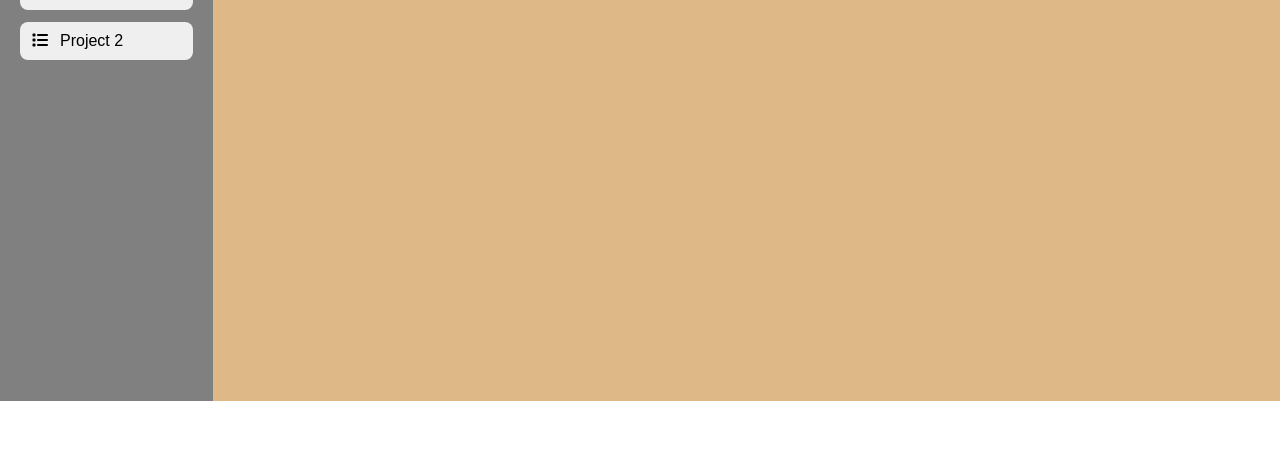
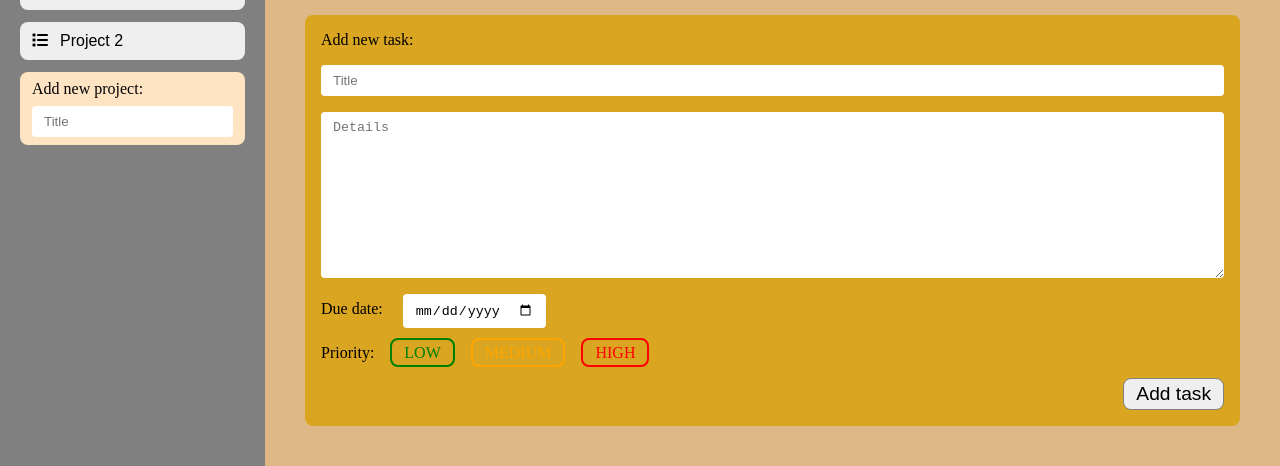
Before and after one commit to molnar-david/odin-todo-list, a plain HTML site: page index.html in a window 1280 px wide. Shown: the part 399-865 px from the top of the page. Before the commit the page ends 800 px from the top, so only its background shows below. Drawn offline with Linux system fonts and the light colour scheme; a script that the page names is missing.

Commit message:
Add forms

```diff
--- a/index.html
+++ b/index.html
@@ -21,6 +21,10 @@
             <div class="btn-container">
                 <button class="project-btn"><i class="fa-solid fa-list"></i>Project 1</button>
                 <button class="project-btn"><i class="fa-solid fa-list"></i>Project 2</button>
+                <div id="add-project-container">
+                    <div>Add new project:</div>
+                    <input type="text" id="add-project-title" name="add-project-title" placeholder="Title">
+                </div>
             </div>
         </nav>
         <ul id="content">
@@ -48,6 +52,31 @@
                 <button class="todo-edit-btn"></button>
                 <button class="todo-delete-btn"></button>
             </li>
+            <form id="add-todo-form">
+                <div>Add new task:</div>
+                <input type="text" id="add-todo-title" name="add-todo-title" placeholder="Title">
+                <textarea id="add-todo-details" name="add-todo-details" rows="10" placeholder="Details"></textarea>
+                <div>
+                    <label for="add-todo-date">Due date:</label>
+                    <input type="date" id="add-todo-date" name="add-todo-date">
+                </div>
+                <fieldset>
+                    <legend>Priority:</legend>
+                    <div>
+                        <input type="radio" id="add-todo-priority-low" name="add-todo-priority" value="low">
+                        <label for="add-todo-priority-low">LOW</label>
+                    </div>
+                    <div>
+                        <input type="radio" id="add-todo-priority-med" name="add-todo-priority" value="med">
+                        <label for="add-todo-priority-med">MEDIUM</label>
+                    </div>
+                    <div>
+                        <input type="radio" id="add-todo-priority-high" name="add-todo-priority" value="high">
+                        <label for="add-todo-priority-high">HIGH</label>
+                    </div>
+                </fieldset>
+                <input type="button" id="add-todo-btn" value="Add task"></button>
+            </form>
         </ul>
     </div>
 </body>
--- a/main.js
+++ /dev/null
@@ -1 +0,0 @@
-(()=>{"use strict";let t=new class{#t;#e=[];constructor(t){this.#t=t}get title(){return this.#t}get todos(){return this.#e}addTodo(t){this.#e.push(t)}popTodo(t){return this.#e.splice(this.#e.indexOf(t),1)}}("title");t.addTodo(new class{#t;#i;#s;#o;#r;constructor(t,e,i,s,o=!1){this.#t=t,this.#i=e,this.#s=i,this.#o=s,this.#r=o}get title(){return this.#t}get description(){return this.#i}get dueDate(){return this.#s}get priority(){return this.#o}get checked(){return this.#r}set title(t){this.#t=t}set description(t){this.#i=t}set dueDate(t){this.#s=t}set priority(t){this.#o=t}toggleChecked(){this.#r=!this.#r}}("title","description","dueDate","priority")),console.log(t.popTodo(t.todos[0]))})();
--- a/styles.css
+++ b/styles.css
@@ -10,7 +10,7 @@ button {
 
 #site-container {
     display: grid;
-    grid-template: 120px auto / 1fr 5fr;
+    grid-template: 120px auto / 1fr 4fr;
     width: 100vw;
     height: 100vh;
 }
@@ -46,6 +46,21 @@ button > i {
 
 #sidebar > h2 {
     padding: 40px 0 24px;
+}
+
+#add-project-container {
+    display: flex;
+    flex-direction: column;
+    background-color: bisque;
+    border-radius: 8px;
+    gap: 8px;
+    padding: 8px 12px;
+}
+
+#add-project-title {
+    border: none;
+    border-radius: 4px;
+    padding: 8px 12px;
 }
 
 #content {
@@ -96,8 +111,9 @@ button > i {
     background-image: url("./assets/check-bold.svg");
 }
 
-.todo:hover {
-    background-color: rgb(255, 213, 161);
+.todo:hover,
+.todo > button:hover {
+    filter: brightness(0.8)
 }
 
 .todo.priority-low {
@@ -133,6 +149,93 @@ button > i {
     border-radius: 4px;
 }
 
-.todo > button:hover {
-    filter: brightness(0.8)
+#add-todo-form {
+    display: flex;
+    flex-direction: column;
+    gap: 16px;
+    background-color: goldenrod;
+    padding: 16px;
+    border-radius: 0 8px 8px 0;
+    border-radius: 8px;
 }
+
+#add-todo-form input[type="text"],
+#add-todo-form input[type="date"],
+#add-todo-form textarea {
+    border: none;
+    border-radius: 4px;
+    padding: 8px 12px;
+}
+
+#add-todo-form input[type="date"] {
+    margin-left: 16px;
+}
+
+#add-todo-form > fieldset {
+    display: flex;
+    gap: 16px;
+    border: none;
+}
+
+#add-todo-form legend {
+    float: left;
+}
+
+#add-todo-form input[type="radio"] {
+    opacity: 0;
+    position: fixed;
+    width: 0;
+}
+
+#add-todo-form input[type="radio"] + label{
+    border-radius: 8px;
+    padding: 4px 12px;
+}
+
+#add-todo-priority-low + label {
+    border: 2px solid green;
+    color: green;
+}
+
+#add-todo-priority-med + label {
+    border: 2px solid orange;
+    color: orange;
+}
+
+#add-todo-priority-high + label {
+    border: 2px solid red;
+    color: red;
+}
+
+#add-todo-form input[type="radio"]:checked + label{
+    color: white;
+}
+
+#add-todo-priority-low:checked + label {
+    background-color: green;;
+}
+
+#add-todo-priority-med:checked + label {
+    background-color: orange;
+}
+
+#add-todo-priority-high:checked + label {
+    background-color: red;
+}
+
+#add-todo-form input[type="radio"]:focus + label{
+    border: 2px solid white;
+}
+
+#add-todo-form input[type="radio"]:hover + label{
+    cursor: pointer;
+}
+
+#add-todo-btn {
+    font-size: 1.2rem;
+    margin-left: auto;
+    padding: 4px 12px;
+    border: none;
+    border-radius: 8px;
+    border: 1px solid grey;
+}
```
